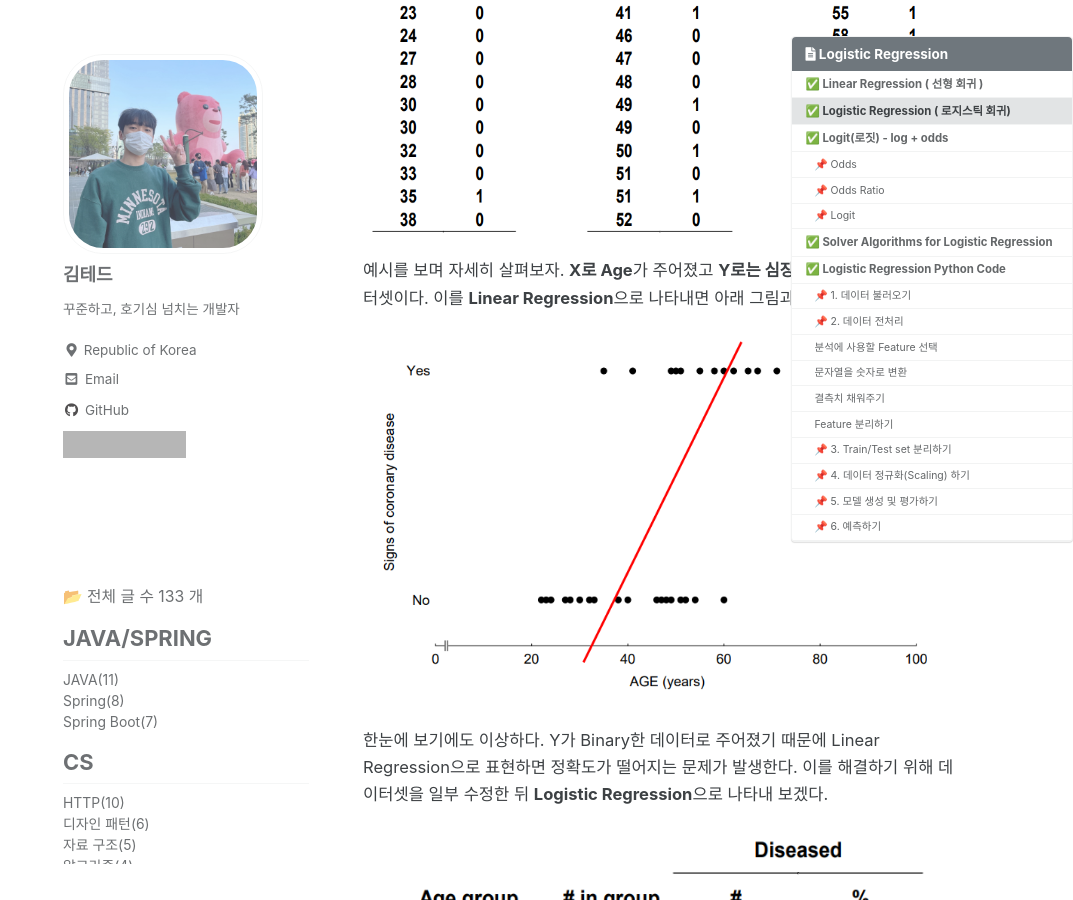
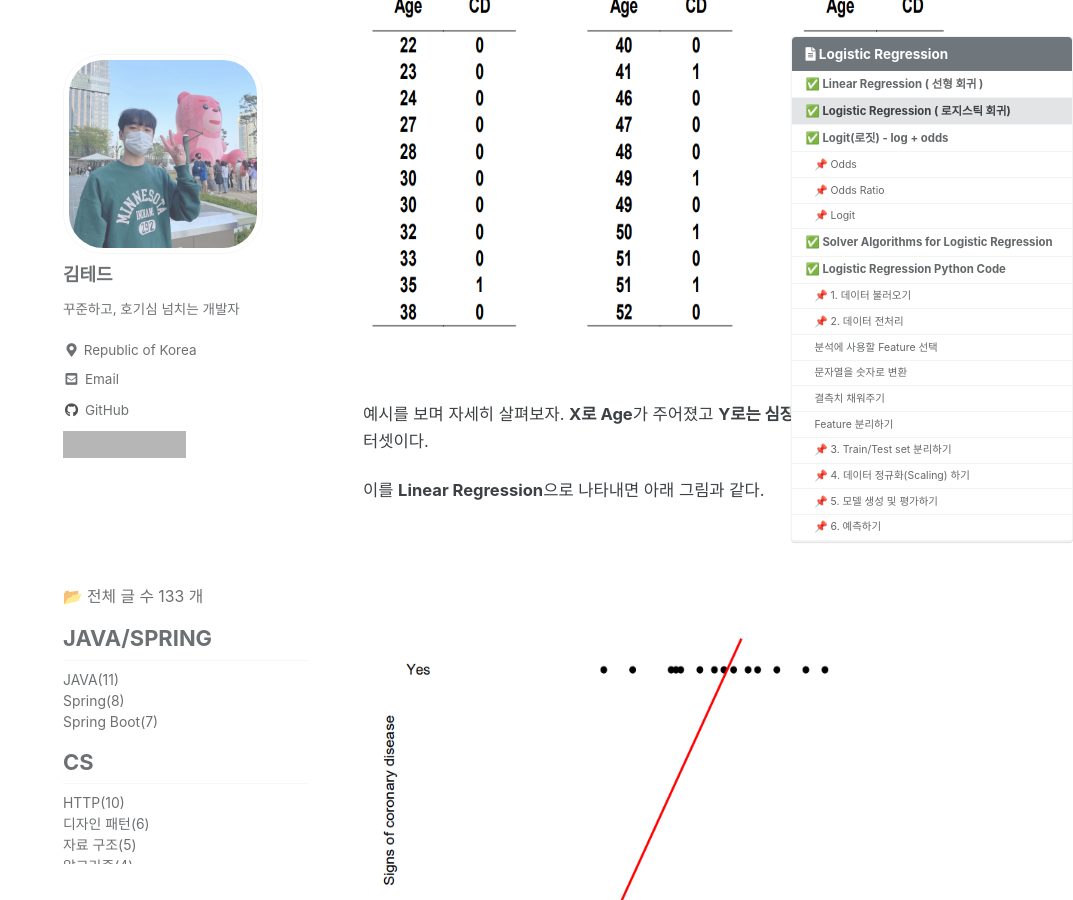
Before and after one commit to idkim97/idkim97.github.io, a Jekyll site: the page built from _posts/2021-09-14-MachineLearning_LogisticRegression.md, in a window 1280 px wide and 900 px high, scrolled down 2825 px. Shown: the whole window, without its empty margins (207-1280 px from the left). Built offline with Jekyll 4.4.1, drawn with Linux system fonts in a browser that asks for light colours; cached includes are drawn as plain includes; some web fonts are replaced; comment, search, counter and statistics services are not loaded; grey boxes are pictures that could not be loaded.

Commit message:
Update 2021-09-14-MachineLearning_LogisticRegression.md

````diff
--- a/_posts/2021-09-14-MachineLearning_LogisticRegression.md
+++ b/_posts/2021-09-14-MachineLearning_LogisticRegression.md
@@ -32,7 +33,7 @@
 
 
 <p align="center">
-<img src="https://github.com/idkim97/idkim97.github.io/blob/master/img/linear.jpg?raw=true" alt="단순선형회귀">
+<img src="https://github.com/idkim97/idkim97.github.io/blob/master/img/linear.jpg?raw=true" style="width:572px; height:159px" alt="단순 선형 회귀">
 </p>
 
 <br><br><br><br><br><br>
@@ -40,7 +41,7 @@
 생각해보니 집의 매매가격은 단순히 집의 평수가 크다고 결정되는 것이 아니라, 집의 층수, 방의 개수, 역세권인지 아닌지 등 여러가지 요소에 영향을 많이 받는것 같습니다. 이제 이러한 다수의 요소를 가지고 집의 매매 가격을 예측해 보고 싶습니다. y(집의 매매가격)는 여전히 1개이지만 x(층수, 방개수, 역세권 등)는 여러개가 되었습니다. 이를 **Multiple Linear Regression (다중 선형 회귀)**라고 부릅니다.
 
 <p align="center">
-<img src="https://github.com/idkim97/idkim97.github.io/blob/master/img/multi.png?raw=true">
+<img src="https://github.com/idkim97/idkim97.github.io/blob/master/img/multi.png?raw=true" style="width:448px; height:78px" alt="다중 선형 회귀">
 </p>
 
 <br><br><br><br><br><br>
@@ -57,24 +58,37 @@
 
 
 <p align="center">
-<img src="https://github.com/idkim97/idkim97.github.io/blob/master/img/data.png?raw=true">
+<img src="https://github.com/idkim97/idkim97.github.io/blob/master/img/data.png?raw=true" style="width:690px; height:400px" alt="심장병 유무무">
 </p>
-예시를 보며 자세히 살펴보자. **X로 Age**가 주어졌고 **Y로는 심장병 유무**가 주어진 데이터셋이다. 이를 **Linear Regression**으로 나타내면 아래 그림과 같다.
+
+<br>
+
+예시를 보며 자세히 살펴보자. **X로 Age**가 주어졌고 **Y로는 심장병 유무**가 주어진 데이터셋이다.
+
+이를 **Linear Regression**으로 나타내면 아래 그림과 같다.
+
+<br><br><br>
 
 <p align="center">
-<img src="https://github.com/idkim97/idkim97.github.io/blob/master/img/linear1.png?raw=true">
+<img src="https://github.com/idkim97/idkim97.github.io/blob/master/img/linear1.png?raw=true" style="width:690px; height:400px" alt="선형 회귀">
 </p>
 
 한눈에 보기에도 이상하다. Y가 Binary한 데이터로 주어졌기 때문에 Linear Regression으로 표현하면 정확도가 떨어지는 문제가 발생한다. 이를 해결하기 위해 데이터셋을 일부 수정한 뒤  **Logistic Regression**으로 나타내 보겠다.
 
+
+<br><br><br>
+
+
 <p align="center">
-<img src="https://github.com/idkim97/idkim97.github.io/blob/master/img/logic1.png?raw=true">
+<img src="https://github.com/idkim97/idkim97.github.io/blob/master/img/logic1.png?raw=true" style="width:690px; height:400px" alt="심장병 그룹">
 </p>
 
 X로 주어진 Age를 나이대별로 묶은 뒤 심장병에 걸린 사람수를 나타낸 데이터셋이다. 이를 **Logistic Regression**으로 나타내면 아래 그림과 같다.
 
+<br><br><br>
+
 <p align="center">
-<img src="https://github.com/idkim97/idkim97.github.io/blob/master/img/logic2.png?raw=true">
+<img src="https://github.com/idkim97/idkim97.github.io/blob/master/img/logic2.png?raw=true" style="width:476px; height:305px" alt="시그모이드 함수">
 </p>
 Y값은 0~1사이의 값으로 표현되며 y<0.5일때는 0으로 치환되고 y>=0.5일때는 1로 치환되는 결과를 보여준다. 위의 그래프처럼 나타내는 것을 **Sigmoid Function** (시그모이드 함수) 이라고 부른다.
 
@@ -112,7 +126,7 @@
 사실상 Logit을 설명하기 위해 앞서 Odds와 Odds Ratio를 소개했다고 봐도 무방하다.  확률 p의 Logit은 다음과 같이 정의된다.
 
 <p align="center">
-<img src="https://github.com/idkim97/idkim97.github.io/blob/master/img/logit.jpg?raw=true">
+<img src="https://github.com/idkim97/idkim97.github.io/blob/master/img/logit.jpg?raw=true" style="width:643px; height:68px" alt="ln(odds)">
 </p>
 
 즉, Odds에 자연로그를 씌운 형태로 Logit이라는 말이 Log + Odds에서 나온말이다. 예를들어, p=0.5라고 하면 Odds = 0.5 / 0.5 = 1, Logit = ln(1) = 0 이된다.
@@ -155,7 +169,7 @@
 총 891명의 데이터가 있고 총 15개의 컬럼이 있는걸 확인했다.
 
 <p align="center">
-<img src="https://github.com/idkim97/idkim97.github.io/blob/master/img/res.png?raw=true">
+<img src="https://github.com/idkim97/idkim97.github.io/blob/master/img/res.png?raw=true" style="width:602px; height:164px" alt="target 데이터">
 </p>
 
 우리의 Target 데이터는 survived 이다. 살았는지 죽었는지 확인하는 컬럼이고 1은 생존, 0는 사망을 의미한다.
@@ -318,3 +332,5 @@
  [0.51644668 0.48355332]]
  ```
 Jack과 나는 죽고 Rose만 산다..
+
+<br><br><br>
````
Also changed, not shown: other parts of _posts/2021-09-14-MachineLearning_LogisticRegression.md (+1 -0 lines).
